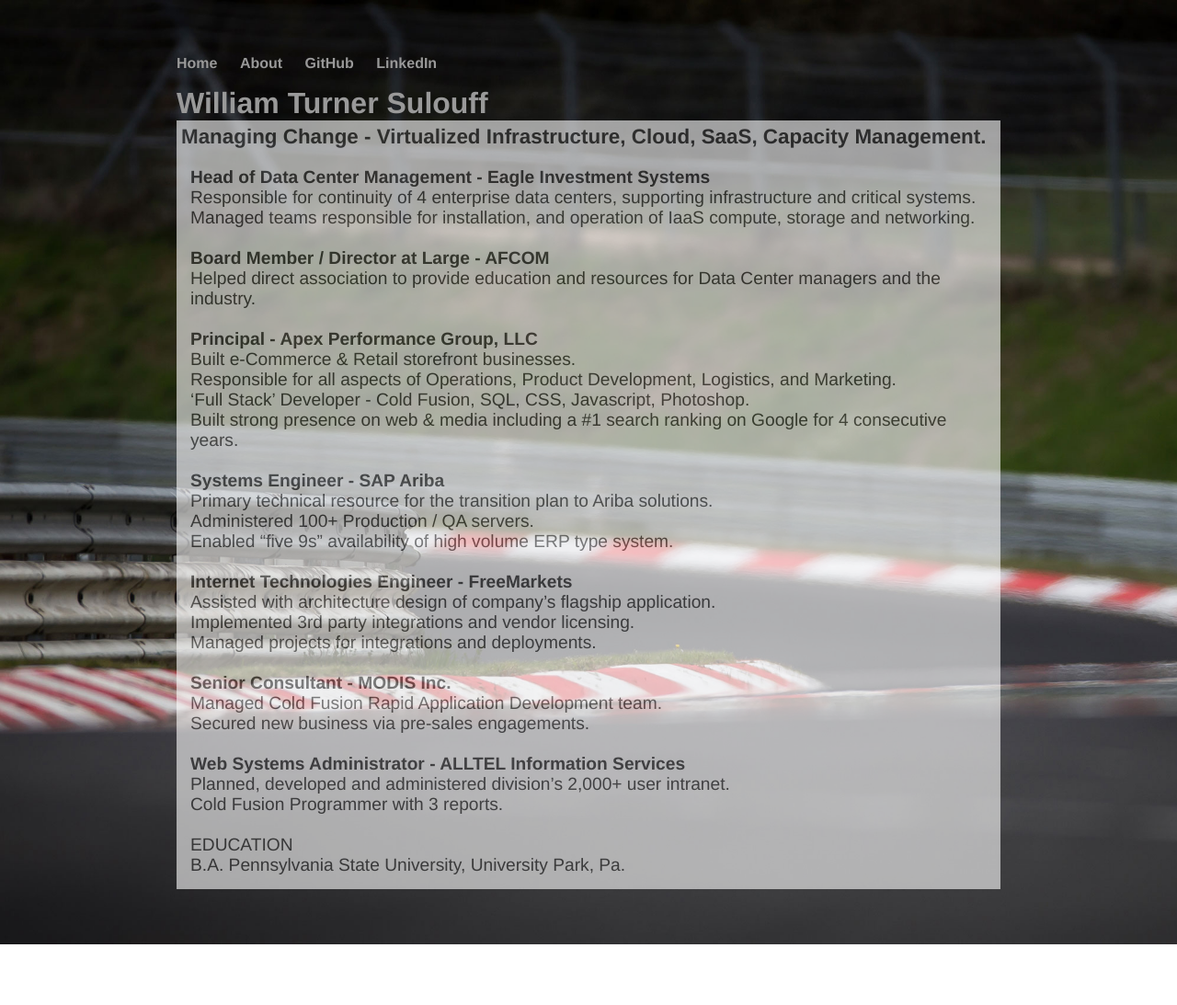
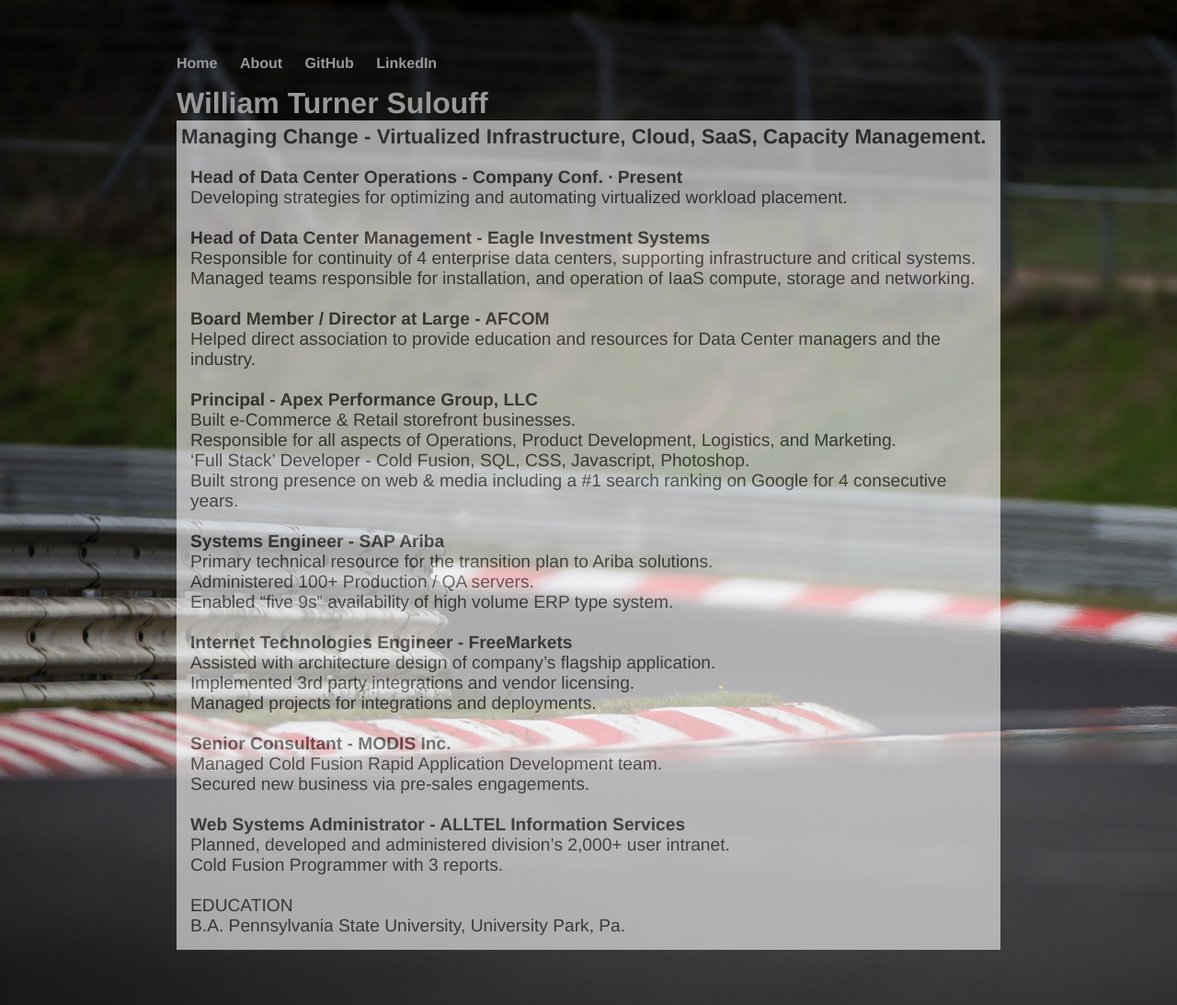
Before and after one commit to apex944/apex944.github.io, a Jekyll site: the page cv/index.html, which Jekyll copies as it is, in a window 1280 px wide. Shown: the whole page at 92% size. Built offline with Jekyll 4.4.1, drawn with Linux system fonts in a browser that asks for light colours; before the commit the page ends 1027 px from its top, so only the background shows below that.

Commit message:
updated cv3

```diff
--- a/cv/index.html
+++ b/cv/index.html
@@ -50,6 +50,10 @@
 
                     <div class="cv2">
 
+
+                        <b>Head of Data Center Operations - Company Conf. ∙ Present</b></br>
+                        Developing strategies for optimizing and automating virtualized workload placement. </br>
+                        </br>
                         <b>Head of Data Center Management - Eagle Investment Systems</b></br>
                         Responsible for continuity of 4 enterprise data centers, supporting infrastructure and critical systems. </br>
                         Managed teams responsible for installation, and operation of IaaS compute, storage and networking.</br>
```
